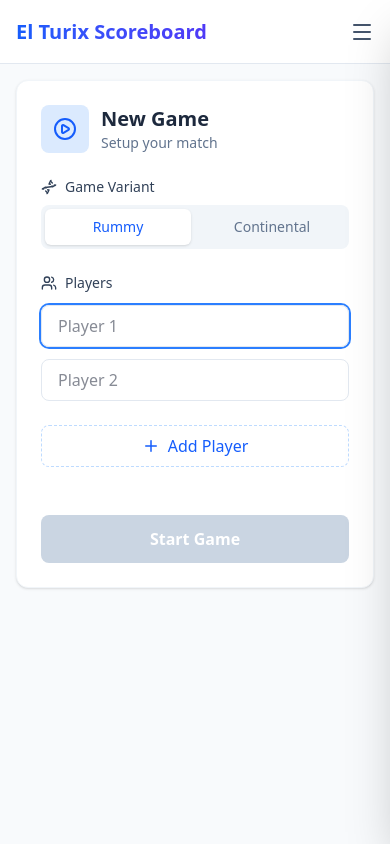
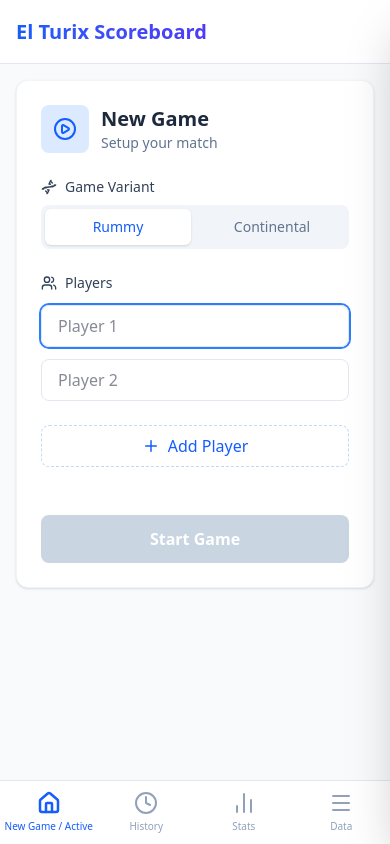
Before and after one commit to augustose/gameboard, a React (Vite) app: page / in a window 390 px wide. Built offline with nearby package versions, Linux system fonts and the light colour scheme; no server answers.

Commit message:
feat: Mobile PWA, BottomNav, WakeLock

```diff
--- a/index.html
+++ b/index.html
@@ -4,7 +4,8 @@
 <head>
   <meta charset="UTF-8" />
   <link rel="icon" type="image/png" href="/dragonfly.png" />
-  <meta name="viewport" content="width=device-width, initial-scale=1.0" />
+  <meta name="viewport" content="width=device-width, initial-scale=1.0, viewport-fit=cover" />
+  <meta name="theme-color" content="#ffffff" />
   <title>El Turix Scoreboard</title>
 </head>
 
--- a/package.json
+++ b/package.json
@@ -36,6 +36,7 @@
     "tailwindcss": "^4.1.18",
     "typescript": "~5.9.3",
     "typescript-eslint": "^8.46.4",
-    "vite": "^7.2.4"
+    "vite": "^7.2.4",
+    "vite-plugin-pwa": "^1.2.0"
   }
 }
--- a/src/App.tsx
+++ b/src/App.tsx
@@ -1,4 +1,4 @@
-import { useState } from 'react';
+import { useState, useEffect } from 'react';
 import { BrowserRouter as Router, Routes, Route } from 'react-router-dom';
 import { AuthProvider } from './contexts/AuthContext';
 import { GameSetup } from './components/GameSetup';
@@ -8,19 +8,30 @@ import { HistoryView } from './components/HistoryView';
 import { StatsView } from './components/StatsView';
 import { AboutView } from './components/AboutView';
 import { Sidebar } from './components/Sidebar';
+import { BottomNav } from './components/BottomNav';
 import { useDataStore } from './hooks/useDataStore';
+import { useWakeLock } from './hooks/useWakeLock';
 import type { Game, Player, Score, Round, GameType } from './types';
-import { Menu } from 'lucide-react';
 import { useLanguage } from './contexts/LanguageContext';
 
 const Dashboard = () => {
   const { data, saveGame, deleteGame, importData, exportData } = useDataStore();
   const { t } = useLanguage();
+  const { requestLock, releaseLock } = useWakeLock();
 
   const [view, setView] = useState<'home' | 'history' | 'stats' | 'about'>('home');
   const [selectedGameType, setSelectedGameType] = useState<GameType>('rummy');
   const [activeGame, setActiveGame] = useState<Game | null>(null);
   const [isMenuOpen, setIsMenuOpen] = useState(false);
+
+  // Manage Wake Lock based on game status
+  useEffect(() => {
+    if (activeGame && activeGame.status === 'active') {
+      requestLock();
+    } else {
+      releaseLock();
+    }
+  }, [activeGame?.status, requestLock, releaseLock]);
 
   const startGame = (players: Player[], type: GameType) => {
     const newGame: Game = {
@@ -147,6 +158,7 @@ const Dashboard = () => {
         <header className="bg-white border-b border-slate-200 h-16 flex-shrink-0 z-30">
           <div className="max-w-5xl mx-auto px-4 h-full flex items-center justify-between">
             <div className="flex items-center gap-3">
+              {/* BRANDING */}
               <h1 className="text-xl font-bold bg-gradient-to-r from-blue-600 to-indigo-600 bg-clip-text text-transparent cursor-pointer lg:hidden" onClick={() => setView('home')}>
                 El Turix Scoreboard
               </h1>
@@ -156,6 +168,7 @@ const Dashboard = () => {
             </div>
 
             <div className="flex items-center gap-2">
+              {/* ACTION BUTTONS (Cancel / Finish) */}
               {activeGame && activeGame.status === 'active' && view === 'home' && (
                 <>
                   <button
@@ -174,24 +187,27 @@ const Dashboard = () => {
                   </button>
                 </>
               )}
-              <button
-                onClick={() => setIsMenuOpen(true)}
-                className="p-2 -mr-2 text-slate-600 hover:bg-slate-100 rounded-lg transition-colors lg:hidden"
-              >
-                <Menu size={24} />
-              </button>
+              {/* HIDE HAMBURGER MENU ON MOBILE (Now handled by Bottom Nav) */}
             </div>
           </div>
         </header>
 
-        <main className="flex-1 overflow-y-auto p-4 lg:p-8 pb-24 scroll-smooth">
+        {/* Content with extra bottom padding for mobile nav */}
+        <main className="flex-1 overflow-y-auto p-4 lg:p-8 pb-24 lg:pb-8 scroll-smooth">
           <div className="max-w-5xl mx-auto">
             {renderContent()}
           </div>
         </main>
+
+        {/* Bottom Navigation for Mobile */}
+        <BottomNav
+          currentView={view}
+          onNavigate={navigate}
+          onMenuOpen={() => setIsMenuOpen(true)}
+        />
       </div>
 
-      {/* Overlay for mobile */}
+      {/* Overlay for mobile sidebar (still used for "More" menu) */}
       {isMenuOpen && (
         <div className="fixed inset-0 bg-black/20 z-40 lg:hidden" onClick={() => setIsMenuOpen(false)} />
       )}
--- /dev/null
+++ b/src/components/BottomNav.tsx
@@ -0,0 +1,55 @@
+import React from 'react';
+import { Home, Clock, BarChart2, Menu } from 'lucide-react';
+import { useLanguage } from '../contexts/LanguageContext';
+
+interface BottomNavProps {
+    currentView: 'home' | 'history' | 'stats' | 'about';
+    onNavigate: (view: 'home' | 'history' | 'stats' | 'about') => void;
+    onMenuOpen: () => void;
+}
+
+export const BottomNav: React.FC<BottomNavProps> = ({ currentView, onNavigate, onMenuOpen }) => {
+    const { t } = useLanguage();
+
+    const NavItem = ({ view, icon: Icon, label, onClick }: { view?: string, icon: any, label: string, onClick: () => void }) => {
+        const isActive = view === currentView;
+        return (
+            <button
+                onClick={onClick}
+                className={`flex flex-col items-center justify-center w-full h-full space-y-1 transition-colors ${isActive ? 'text-blue-600' : 'text-slate-400 hover:text-slate-600'
+                    }`}
+            >
+                <Icon size={24} strokeWidth={isActive ? 2.5 : 2} />
+                <span className="text-[10px] font-medium">{label}</span>
+            </button>
+        );
+    };
+
+    return (
+        <div className="lg:hidden fixed bottom-0 left-0 right-0 bg-white border-t border-slate-200 h-16 flex items-center justify-around z-40 pb-[env(safe-area-inset-bottom)]">
+            <NavItem
+                view="home"
+                icon={Home}
+                label={t.menu_new_game}
+                onClick={() => onNavigate('home')}
+            />
+            <NavItem
+                view="history"
+                icon={Clock}
+                label={t.menu_history}
+                onClick={() => onNavigate('history')}
+            />
+            <NavItem
+                view="stats"
+                icon={BarChart2}
+                label={t.menu_stats}
+                onClick={() => onNavigate('stats')}
+            />
+            <NavItem
+                icon={Menu}
+                label={t.menu_data} // Or "More"
+                onClick={onMenuOpen}
+            />
+        </div>
+    );
+};
--- /dev/null
+++ b/src/hooks/useWakeLock.ts
@@ -0,0 +1,52 @@
+import { useRef, useCallback, useEffect } from 'react';
+
+/**
+ * Hook to request and release a screen Wake Lock.
+ * Useful for keeping the screen on during active gameplay.
+ */
+export function useWakeLock() {
+    const wakeLockRef = useRef<WakeLockSentinel | null>(null);
+
+    const requestLock = useCallback(async () => {
+        if ('wakeLock' in navigator) {
+            try {
+                const lock = await navigator.wakeLock.request('screen');
+                wakeLockRef.current = lock;
+                console.log('Wake Lock acquired');
+
+                lock.addEventListener('release', () => {
+                    console.log('Wake Lock released');
+                    wakeLockRef.current = null;
+                });
+            } catch (err: any) {
+                console.error(`${err.name}, ${err.message}`);
+            }
+        } else {
+            console.warn('Wake Lock API not supported in this browser.');
+        }
+    }, []);
+
+    const releaseLock = useCallback(async () => {
+        if (wakeLockRef.current) {
+            await wakeLockRef.current.release();
+            wakeLockRef.current = null;
+        }
+    }, []);
+
+    // Re-acquire lock if page visibility changes (e.g. tab switch)
+    useEffect(() => {
+        const handleVisibilityChange = async () => {
+            if (wakeLockRef.current !== null && document.visibilityState === 'visible') {
+                await requestLock();
+            }
+        };
+
+        document.addEventListener('visibilitychange', handleVisibilityChange);
+        return () => {
+            document.removeEventListener('visibilitychange', handleVisibilityChange);
+            releaseLock(); // Cleanup on unmount
+        };
+    }, [requestLock, releaseLock]);
+
+    return { requestLock, releaseLock };
+}
--- a/vite.config.ts
+++ b/vite.config.ts
@@ -1,9 +1,37 @@
 import { defineConfig } from 'vite'
 import react from '@vitejs/plugin-react'
+import { VitePWA } from 'vite-plugin-pwa'
 
 // https://vite.dev/config/
 export default defineConfig({
-  plugins: [react()],
+  plugins: [
+    react(),
+    VitePWA({
+      registerType: 'autoUpdate',
+      includeAssets: ['dragonfly.png', 'turix_logo.jpg'],
+      manifest: {
+        name: 'iTurix Scoreboard',
+        short_name: 'iTurix',
+        description: 'Scoreboard for Rummy and Continental',
+        theme_color: '#ffffff',
+        background_color: '#ffffff',
+        display: 'standalone',
+        orientation: 'portrait',
+        icons: [
+          {
+            src: 'dragonfly.png',
+            sizes: '192x192',
+            type: 'image/png'
+          },
+          {
+            src: 'dragonfly.png',
+            sizes: '512x512',
+            type: 'image/png'
+          }
+        ]
+      }
+    })
+  ],
   server: {
     port: 5173,
     strictPort: true,
```
Also changed, not shown: 2 other files (tests, documents, lock files or other folders).
